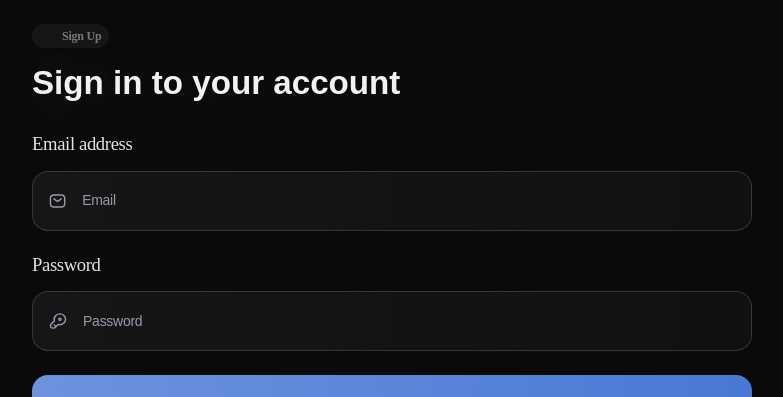
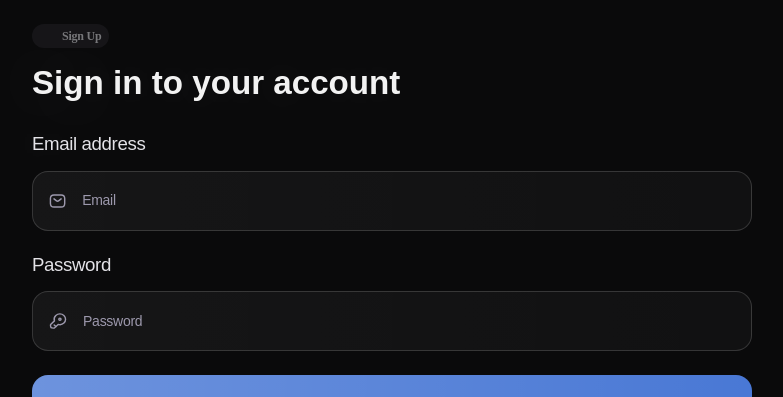
Before and after one commit to antoniobfm/corbik, a Next.js app in the folder apps/web/: page /signin in a window 1280 px wide. Shown: the top 397 px of the page, without its empty margins (248-1031 px from the left). Built offline with nearby package versions, Linux system fonts and the light colour scheme; some icons are missing; a web font is replaced by a local one.

Commit message:
Fixed fonts in input, textarea and select

```diff
--- a/apps/web/src/GlobalStyle.ts
+++ b/apps/web/src/GlobalStyle.ts
@@ -15,7 +15,7 @@ export default createGlobalStyle`
   body {
     background: #0A0A0B;
     color: rgba(255, 255, 255, 0.95);
-    font-family: Poppins, Arial, Helvetica, sans-serif;
+    font-family: 'futura-pt', Arial, Helvetica, sans-serif;
 
 		::-webkit-scrollbar {
 			display: none;
@@ -74,7 +74,7 @@ export default createGlobalStyle`
     text-decoration: none;
   }
 
-  button {
+  button, input, textarea, select {
     font-family: 'futura-pt', Arial, Helvetica, sans-serif;
   }
 
--- a/apps/web/src/components/Input/styles.ts
+++ b/apps/web/src/components/Input/styles.ts
@@ -16,7 +16,6 @@ export const Container = styled.div`
   gap: 16px;
 
   label {
-    font-family: 'Futura PT';
     font-style: normal;
     font-weight: 500;
     font-size: 18.66px;
```
